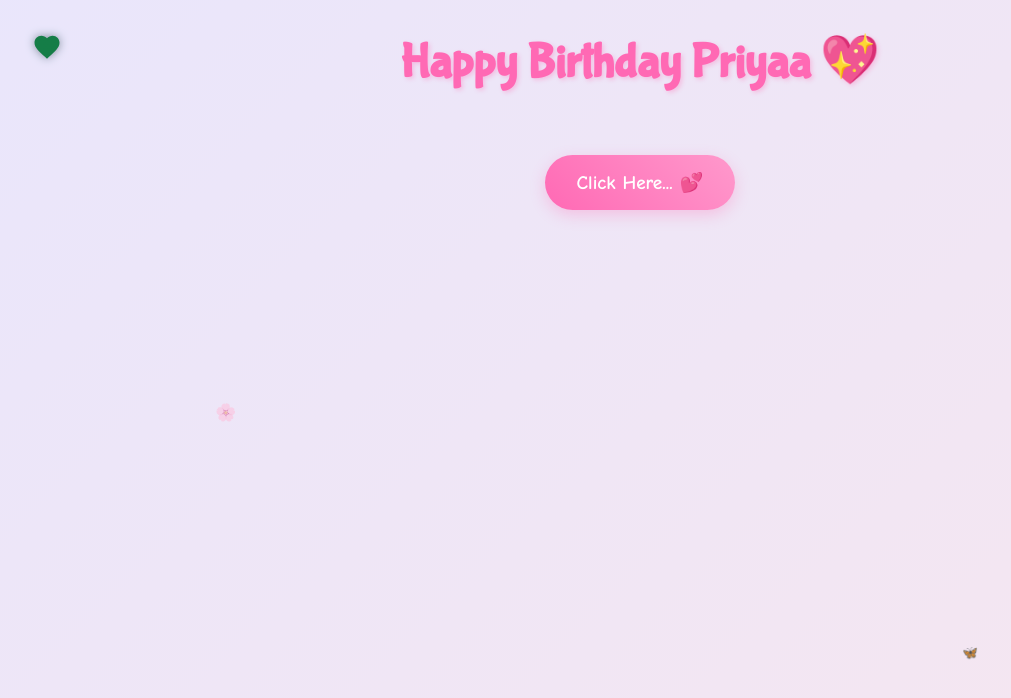
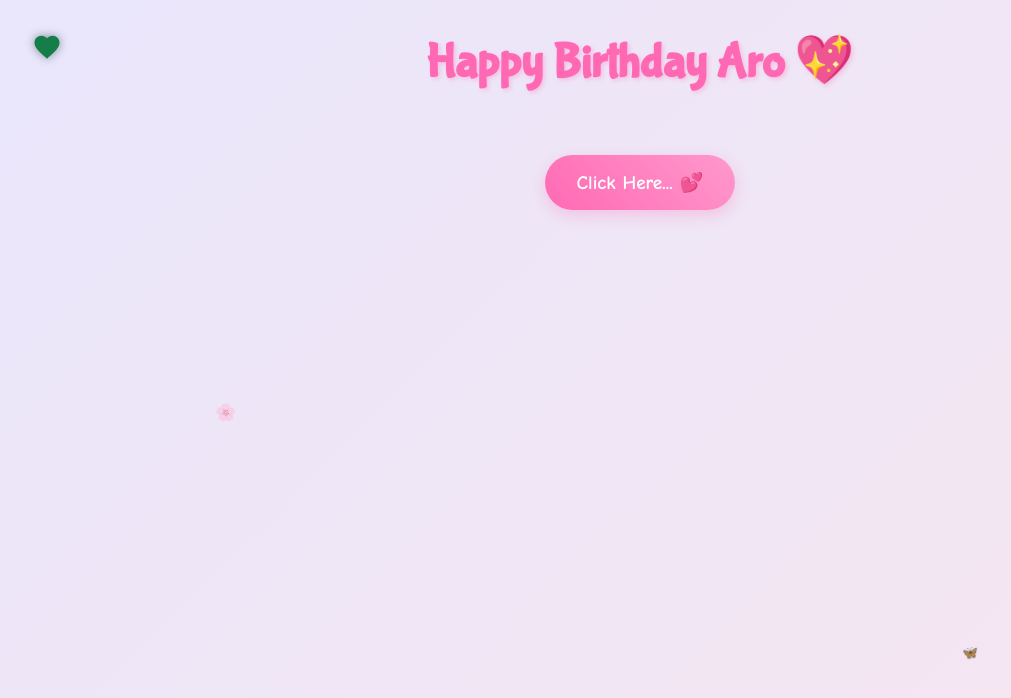
Before and after one commit to rexleo1/aro-birthday-queen, a plain HTML site: page cause.html in a window 1280 px wide. Shown: the whole page, without its empty margins (0-1011 px from the left). Drawn offline with nearby package versions, Linux system fonts and the light colour scheme.

Commit message:
Update cause.html

```diff
--- a/cause.html
+++ b/cause.html
@@ -18,7 +18,7 @@
     </div>
 
     <div class="container">
-        <h1>Happy Birthday Priyaa 💖</h1>
+        <h1>Happy Birthday Aro 💖</h1>
 
         <div id="reasons-container"></div>
 
```
